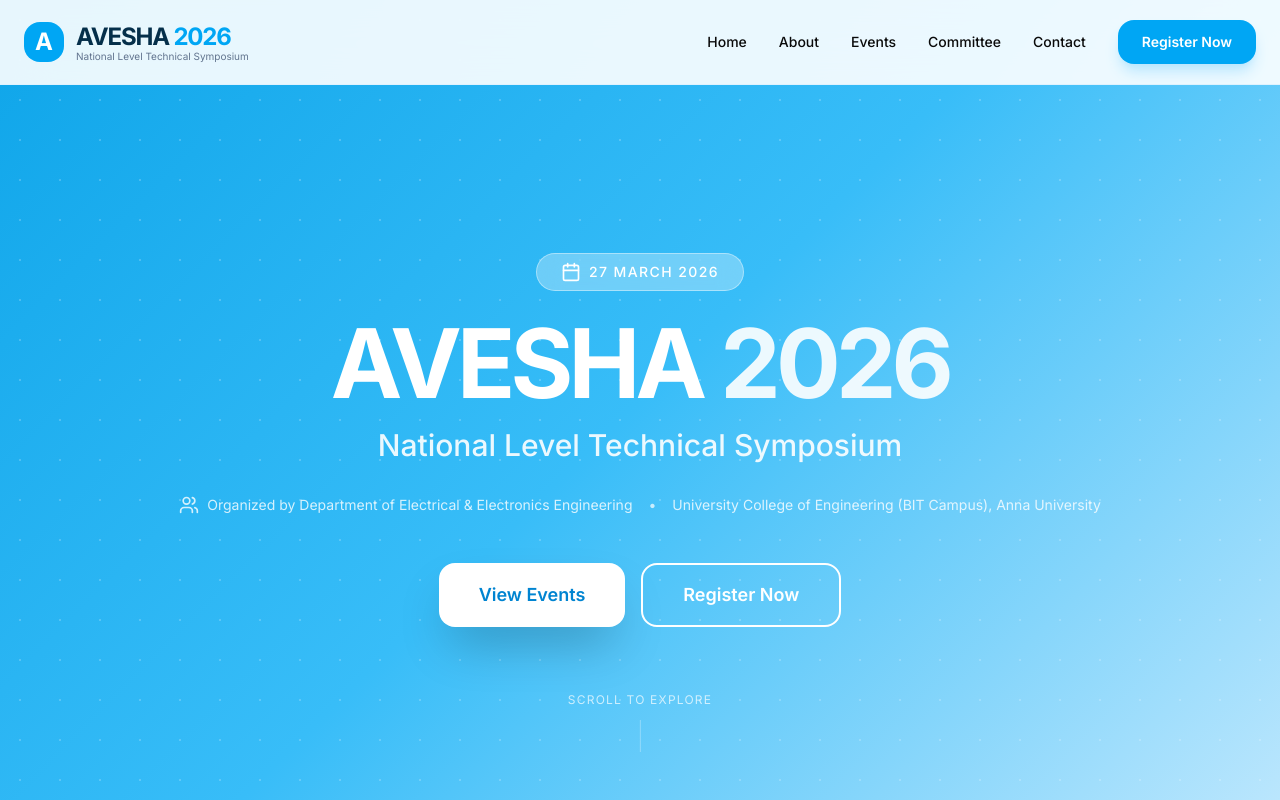
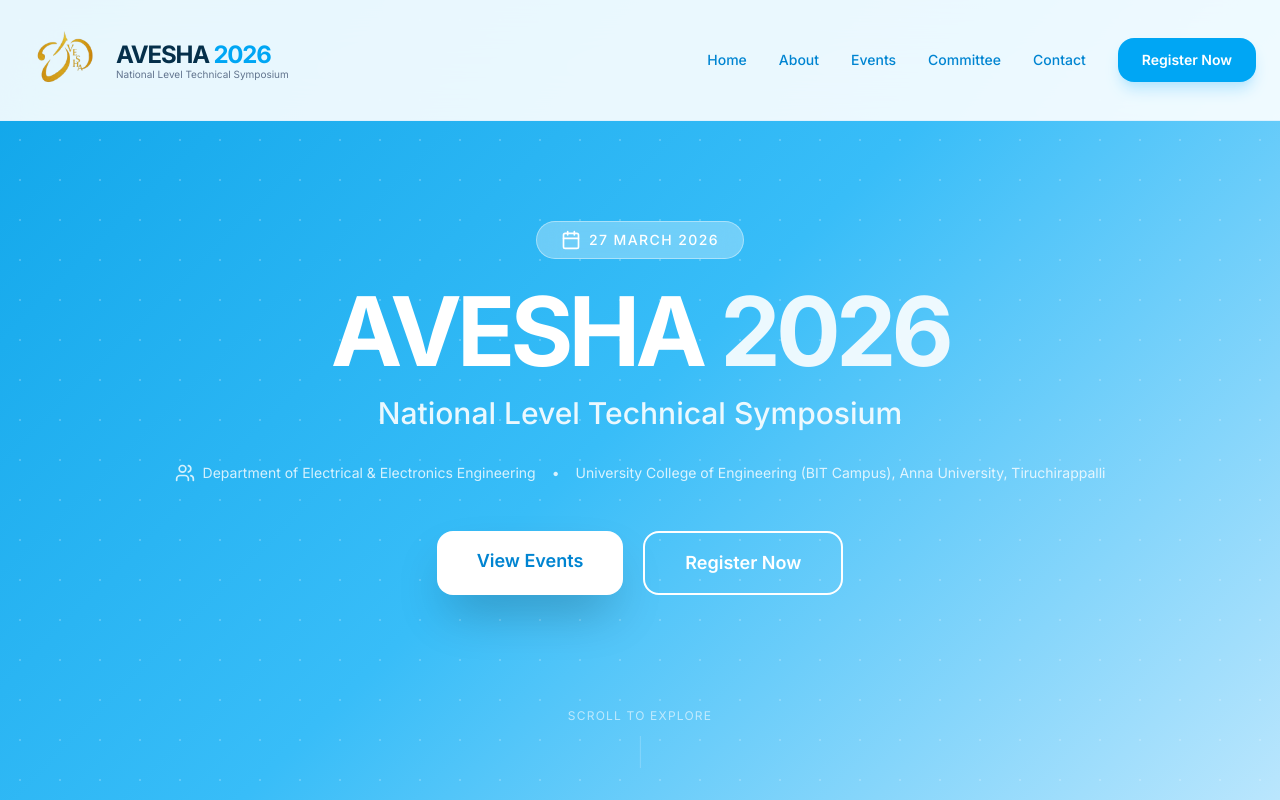
Before and after one commit to bhhackerkishor/Avesha, a Next.js app: page / in a window 1280 px wide. Shown: the top 800 px of the page. Built offline with nearby package versions, Linux system fonts and the light colour scheme.

Commit message:
first commit

```diff
--- a/src/app/globals.css
+++ b/src/app/globals.css
@@ -12,6 +12,15 @@
       --background: oklch(0.145 0 0);
       --foreground: oklch(1 0 0);
     }
+  }
+  html, body {
+    @apply h-full overflow-x-hidden;   /* prevent horizontal scroll & ensure full height chain */
+    margin: 0;
+    padding: 0;
+  }
+
+  #__next {
+    @apply min-h-full flex flex-col;   /* Next.js app wrapper participates in height */
   }
 
   body {
--- a/src/app/layout.tsx
+++ b/src/app/layout.tsx
@@ -17,7 +17,9 @@
 export default function RootLayout({ children }: { children: React.ReactNode }) {
   return (
     <html lang="en" className={`${inter.variable} ${spaceGrotesk.variable}`}>
-      <body>{children}</body>
+      <body className="h-full antialiased">
+        {children}
+      </body>
     </html>
   );
 }
--- a/src/components/Hero.tsx
+++ b/src/components/Hero.tsx
@@ -1,4 +1,3 @@
-// components/Hero.tsx
 'use client';
 
 import { motion } from 'framer-motion';
@@ -6,43 +5,54 @@
 
 export default function Hero() {
   return (
-    <section id="home" className="min-h-screen hero-bg flex items-center relative overflow-hidden pt-20">
-      <div className="absolute inset-0 bg-[radial-gradient(#ffffff_1px,transparent_1px)] [background-size:40px_40px] opacity-20" />
+    <section
+      id="home"
+      className="
+        relative min-h-[100dvh]           /* ← Use 100dvh (dynamic viewport height) instead of min-h-screen */
+        hero-bg                           /* your gradient */
+        flex flex-col items-center justify-center
+        pt-20 pb-16                       /* navbar height compensation + some bottom breathing room */
+        overflow-hidden
+      "
+    >
+      {/* Optional subtle background pattern */}
+      <div className="absolute inset-0 bg-[radial-gradient(#ffffff_1px,transparent_1px)] [background-size:40px_40px] opacity-20 pointer-events-none" />
 
-      <div className="max-w-5xl mx-auto px-6 text-center relative z-10">
+      <div className="relative z-10 max-w-5xl mx-auto px-6 text-center w-full">
         <motion.div
           initial={{ opacity: 0, y: 40 }}
           animate={{ opacity: 1, y: 0 }}
           transition={{ duration: 0.8 }}
         >
+          {/* Date badge */}
           <div className="inline-flex items-center gap-2 bg-white/30 backdrop-blur-md px-6 py-2 rounded-3xl mb-6 border border-white/40">
             <Calendar className="w-5 h-5 text-white" />
-            <span className="text-white font-medium text-sm tracking-widest">27 MARCH 2026</span>
+            <span className="text-white font-medium text-sm tracking-widest uppercase">27 March 2026</span>
           </div>
 
-          <h1 className="text-7xl md:text-8xl font-bold text-white tracking-tighter leading-none mb-4">
+          <h1 className="text-6xl sm:text-7xl md:text-8xl font-bold text-white tracking-tighter leading-none mb-4">
             AVESHA <span className="text-white/90">2026</span>
           </h1>
 
-          <p className="text-2xl md:text-3xl text-white/90 font-medium mb-8 max-w-2xl mx-auto">
+          <p className="text-2xl md:text-3xl text-white/90 font-medium mb-8 max-w-3xl mx-auto">
             National Level Technical Symposium
           </p>
 
-          <div className="flex flex-col md:flex-row gap-4 justify-center items-center mb-12">
-            <div className="text-white/80 text-sm flex items-center gap-2">
+          <div className="flex flex-col md:flex-row gap-4 justify-center items-center mb-12 text-white/80 text-sm">
+            <div className="flex items-center gap-2">
               <Users className="w-5 h-5" />
-              Organized by Department of Electrical &amp; Electronics Engineering
+              Department of Electrical & Electronics Engineering
             </div>
-            <div className="text-white/70 text-sm">•</div>
-            <div className="text-white/80 text-sm">University College of Engineering (BIT Campus), Anna University</div>
+            <div className="hidden md:block">•</div>
+            <div>University College of Engineering (BIT Campus), Anna University, Tiruchirappalli</div>
           </div>
 
-          <div className="flex flex-col sm:flex-row gap-4 justify-center">
+          <div className="flex flex-col sm:flex-row gap-5 justify-center">
             <motion.a
               href="#events"
               whileHover={{ scale: 1.05 }}
               whileTap={{ scale: 0.98 }}
-              className="px-10 py-4 bg-white text-sky-600 font-semibold rounded-2xl text-lg shadow-2xl hover:shadow-sky-400/30 transition-all inline-flex items-center justify-center"
+              className="px-10 py-4 bg-white text-sky-600 font-semibold rounded-2xl text-lg shadow-2xl hover:shadow-sky-400/40 transition-all"
             >
               View Events
             </motion.a>
@@ -52,7 +62,7 @@
               target="_blank"
               whileHover={{ scale: 1.05 }}
               whileTap={{ scale: 0.98 }}
-              className="px-10 py-4 border-2 border-white text-white font-semibold rounded-2xl text-lg hover:bg-white/10 transition-all inline-flex items-center justify-center"
+              className="px-10 py-4 border-2 border-white text-white font-semibold rounded-2xl text-lg hover:bg-white/10 transition-all"
             >
               Register Now
             </motion.a>
@@ -60,15 +70,15 @@
         </motion.div>
       </div>
 
-      {/* Scroll indicator */}
+      {/* Scroll indicator - optional, but nice */}
       <motion.div
         initial={{ opacity: 0 }}
         animate={{ opacity: 1 }}
         transition={{ delay: 1.2 }}
-        className="absolute bottom-12 left-1/2 -translate-x-1/2 flex flex-col items-center text-white/70 text-xs tracking-widest"
+        className="absolute bottom-8 left-1/2 -translate-x-1/2 flex flex-col items-center text-white/60 text-xs tracking-widest"
       >
         SCROLL TO EXPLORE
-        <div className="w-px h-8 bg-white/30 mt-3" />
+        <div className="w-px h-8 bg-white/30 mt-3 animate-pulse" />
       </motion.div>
     </section>
   );
--- a/src/components/Navbar.tsx
+++ b/src/components/Navbar.tsx
@@ -27,7 +27,7 @@
     <nav className="fixed top-0 left-0 right-0 z-50 bg-white/90 backdrop-blur-xl border-b border-sky-100">
       <div className="max-w-7xl mx-auto px-6 py-5 flex items-center justify-between">
         <div className="flex items-center gap-3">
-          <div className="w-10 h-10 bg-sky-500 rounded-2xl flex items-center justify-center text-white font-bold text-2xl">A</div>
+          <div className="w-20 h-20 rounded-2xl flex items-center justify-center"><img src="/uploads/Avesha_logo.png"></img></div>
           <div>
             <h1 className="font-bold text-2xl tracking-tighter text-sky-950">AVESHA <span className="text-sky-500">2026</span></h1>
             <p className="text-[10px] text-slate-500 -mt-1">National Level Technical Symposium</p>
@@ -40,7 +40,7 @@
             <button
               key={link.href}
               onClick={() => scrollToSection(link.href)}
-              className="hover:text-sky-600 transition-colors"
+              className="text-sky-600 transition-colors hover:text-sky-500"
             >
               {link.label}
             </button>
@@ -75,7 +75,7 @@
               <button
                 key={link.href}
                 onClick={() => scrollToSection(link.href)}
-                className="text-left hover:text-sky-600"
+                className="text-left text-sky-600 hover:text-sky-500"
               >
                 {link.label}
               </button>
```
Also changed, not shown: public/uploads/Avesha_logo.png (added).
